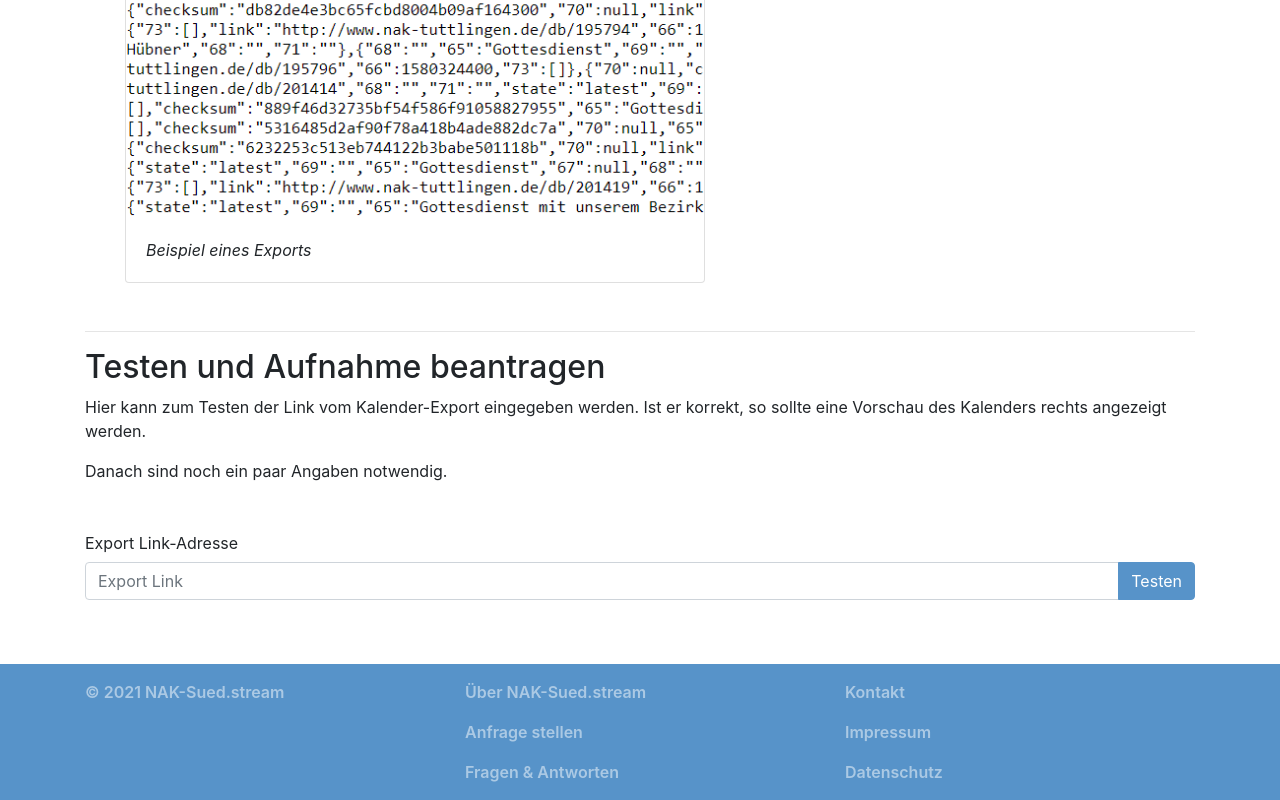
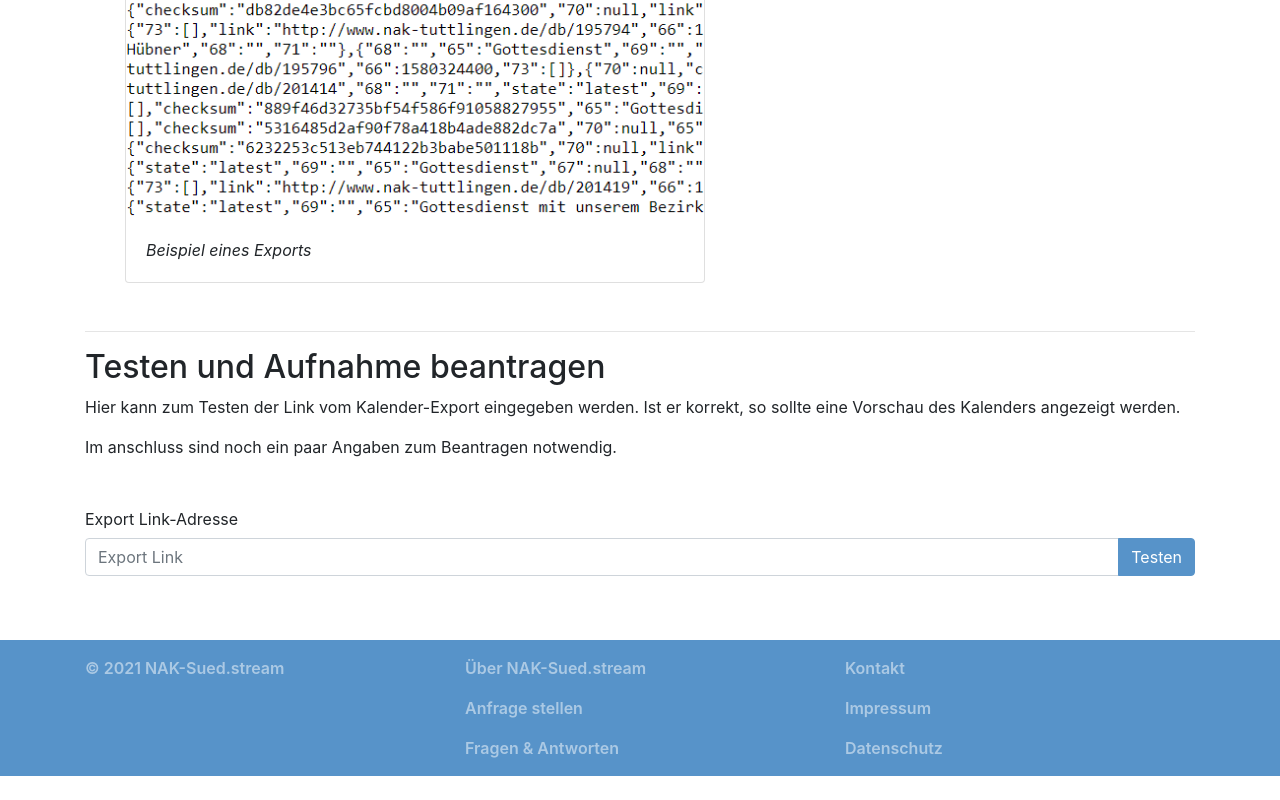
Before and after one commit to stritti/nak-sued.stream, a Vue app: page /anfrage in a window 1280 px wide. Shown: the part 2772-3572 px from the top of the page. After the commit the page ends 3548 px from the top, so only its background shows below. Built offline with nearby package versions, Linux system fonts and the light colour scheme; no server answers; what vue-simple-markdown, vue-youtube-embed would draw is missing.

Commit message:
improved Text

```diff
--- a/src/components/request/RequestForm.vue
+++ b/src/components/request/RequestForm.vue
@@ -3,10 +3,10 @@
     <h2><a name="request" />Testen und Aufnahme beantragen</h2>
     <p>
       Hier kann zum Testen der Link vom Kalender-Export eingegeben werden.
-      Ist er korrekt, so sollte eine Vorschau des Kalenders rechts angezeigt werden.
+      Ist er korrekt, so sollte eine Vorschau des Kalenders angezeigt werden.
     </p>
     <p>
-      Danach sind noch ein paar Angaben notwendig.
+      Im anschluss sind noch ein paar Angaben zum Beantragen notwendig.
     </p>
     <b-form @submit.prevent="testFeed">
       <b-form-group
```
